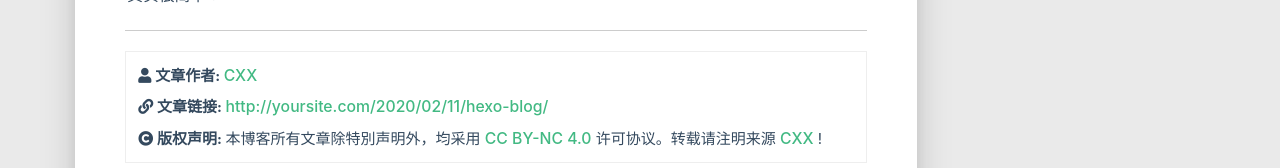
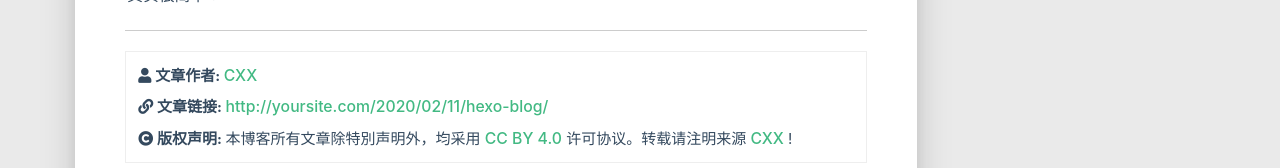
Before and after one commit to cxx777/cxx777.github.io, a plain HTML site: page 2020/02/11/hexo-blog/index.html in a window 1280 px wide. Shown: the part 3140-3308 px from the top of the page. Drawn offline with Linux system fonts and the light colour scheme; some packages are replaced by stand-ins of ours; no server answers; a script that the page names is missing.

Commit message:
Site updated: 2020-02-12 15:11:17

```diff
--- a/2020/02/11/hexo-blog/index.html
+++ b/2020/02/11/hexo-blog/index.html
@@ -523,7 +523,7 @@
                 </span>
                 <span class="reprint-info">
                     本博客所有文章除特別声明外，均采用
-                    <a href="https://creativecommons.org/licenses/by-nc/4.0/deed.zh" rel="external nofollow noreferrer" target="_blank">CC BY-NC 4.0</a>
+                    <a href="https://creativecommons.org/licenses/by/4.0/deed.zh" rel="external nofollow noreferrer" target="_blank">CC BY 4.0</a>
                     许可协议。转载请注明来源
                     <a href="http://yoursite.com" target="_blank">CXX</a>
                     !
```
